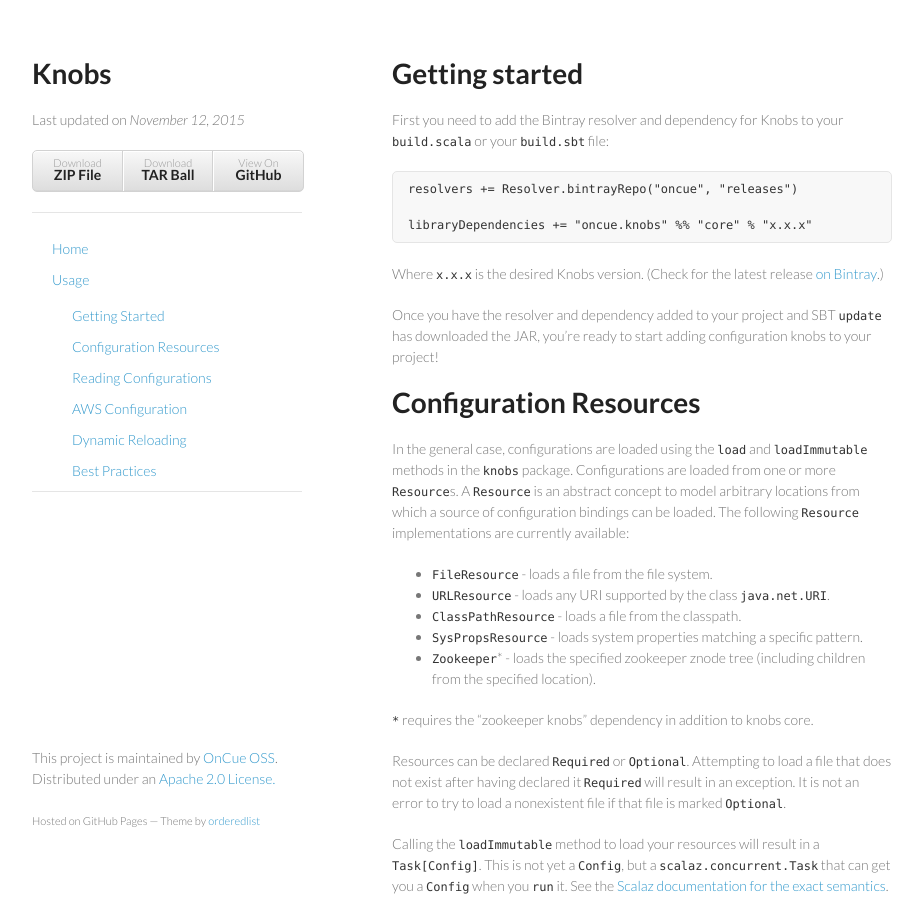
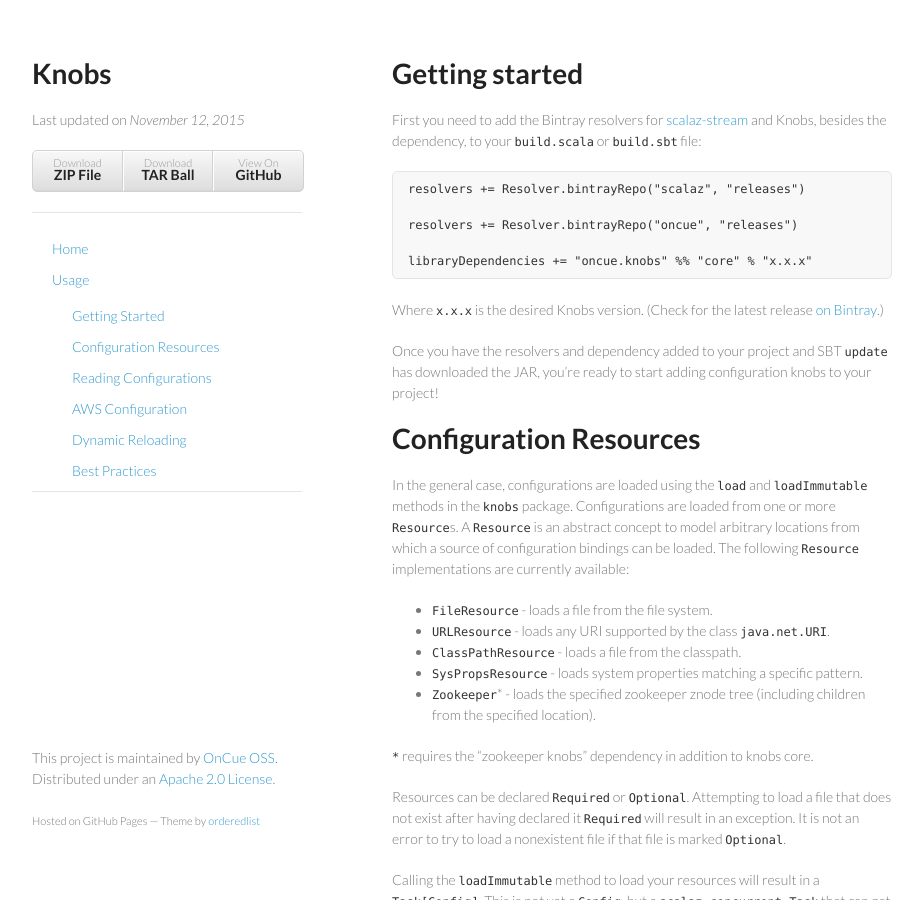
Before and after one commit to Verizon/knobs, a Jekyll site: the page built from usage.md, in a window 1280 px wide and 900 px high. Shown: the whole window, without its empty margins (178-1101 px from the left). Built offline with Jekyll 4.4.1, drawn with Linux system fonts in a browser that asks for light colours; Markdown is read by kramdown in place of the engine named in the settings.

Commit message:
add scalaz resolver reference

````diff
--- a/usage.md
+++ b/usage.md
@@ -8,9 +8,12 @@ section: "usage"
 
 <a name="getting-started"></a>
 
-First you need to add the Bintray resolver and dependency for Knobs to your `build.scala` or your `build.sbt` file:
+First you need to add the Bintray resolvers for [scalaz-stream](https://github.com/scalaz/scalaz-stream) and Knobs,
+besides the dependency, to your `build.scala` or `build.sbt` file:
 
 ```
+resolvers += Resolver.bintrayRepo("scalaz", "releases")
+
 resolvers += Resolver.bintrayRepo("oncue", "releases")
 
 libraryDependencies += "oncue.knobs" %% "core" % "x.x.x"
@@ -18,7 +21,7 @@ libraryDependencies += "oncue.knobs" %% "core" % "x.x.x"
 
 Where `x.x.x` is the desired Knobs version. (Check for the latest release [on Bintray](https://bintray.com/oncue/releases/knobs/view).)
 
-Once you have the resolver and dependency added to your project and SBT `update` has downloaded the JAR, you're ready to start adding configuration knobs to your project!
+Once you have the resolvers and dependency added to your project and SBT `update` has downloaded the JAR, you're ready to start adding configuration knobs to your project!
 
 <a name="resources"></a>
 
````
